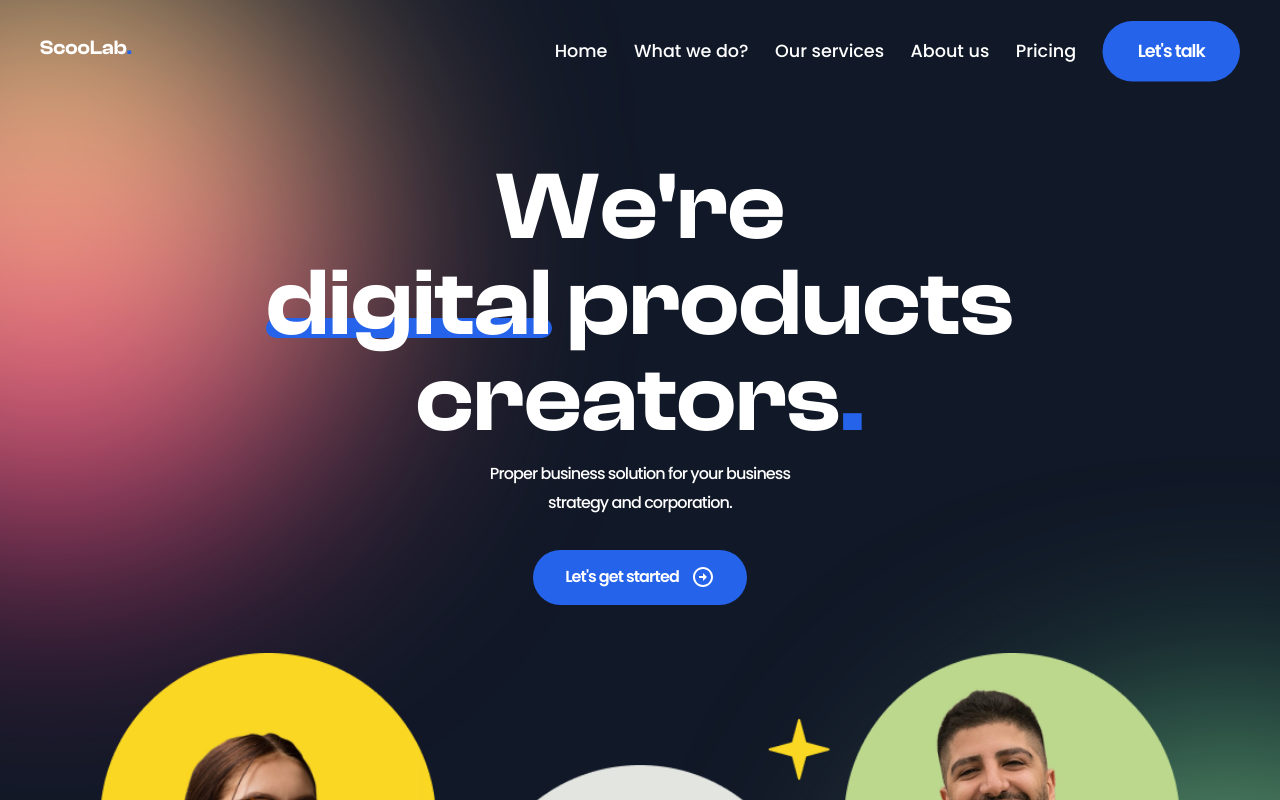
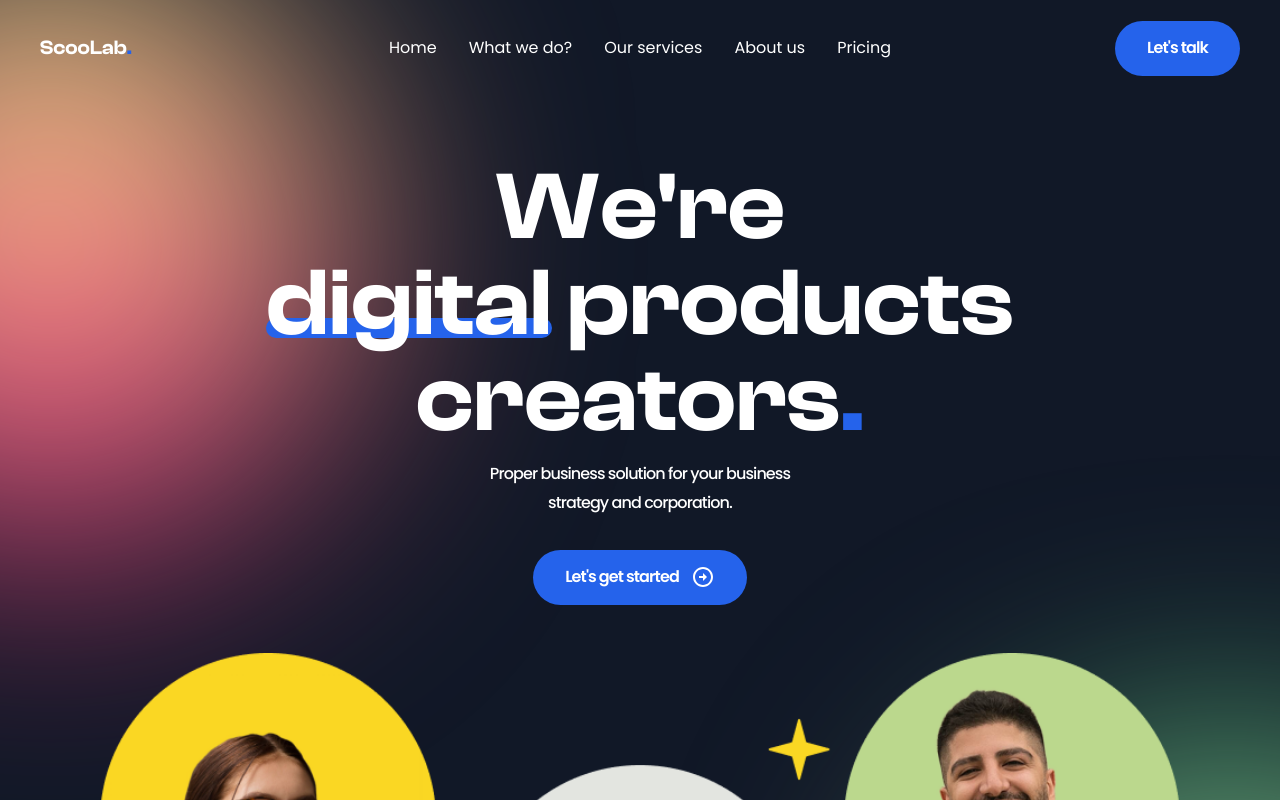
Before and after one commit to fajarfadillahh/scoolab-digital-agency-react-tailwind, a React (Vite) app: page / in a window 1280 px wide. Shown: the top 800 px of the page. Built offline with nearby package versions, Linux system fonts and the light colour scheme.

Commit message:
modified: fixed Header components

```diff
--- a/src/components/Header.jsx
+++ b/src/components/Header.jsx
@@ -26,7 +26,7 @@ const Header = () => {
         stickyHeader ? "bg-gray-900/80 backdrop-blur-lg" : "bg-transparent"
       }`}
     >
-      <div className="container flex h-24 items-center justify-between">
+      <div className="container flex h-24 items-center justify-between 2xl:relative">
         <Link
           to="/"
           className="font-title text-[20px] font-semibold text-white"
@@ -35,19 +35,19 @@ const Header = () => {
         </Link>
 
         <div
-          className={`fixed top-20 right-[6%] w-[230px] origin-top-right rounded-[2rem] bg-gray-800 p-6 transition-all duration-400 lg:static lg:top-0 lg:left-0 lg:flex lg:w-auto lg:scale-110 lg:items-center lg:gap-6 lg:bg-transparent lg:p-0  ${
-            menuOpen ? "scale-110" : "scale-0"
+          className={`fixed top-20 right-[6%] w-[260px] origin-top-right rounded-[2rem] bg-gray-800 py-8 px-6 transition-all duration-400 lg:static lg:inset-0 lg:flex lg:w-auto lg:scale-[auto] lg:items-center lg:gap-8 lg:bg-transparent lg:p-0 ${
+            menuOpen ? "scale-100" : "scale-0"
           }`}
         >
-          <ul className="mb-6 flex flex-col lg:mb-0 lg:flex-row lg:gap-6">
-            {HeaderLink.map((item, index) => {
+          <ul className="mb-6 flex flex-col lg:mb-0 lg:flex-row lg:gap-6 2xl:absolute 2xl:left-[50%] 2xl:-translate-x-[50%] 2xl:gap-8">
+            {HeaderLink.map((link, index) => {
               return (
                 <Link
                   key={index}
-                  to={item.path}
-                  className="flex h-[55px] items-center rounded-full px-4 font-medium text-white hover:bg-gray-700 lg:h-auto lg:p-0 lg:hover:bg-transparent lg:hover:text-blue-600"
+                  to={link.path}
+                  className="flex h-[55px] items-center rounded-full px-4 text-white hover:bg-gray-700 lg:h-auto lg:p-0 lg:hover:bg-transparent lg:hover:text-blue-600"
                 >
-                  {item.title}
+                  {link.title}
                 </Link>
               );
             })}
@@ -59,7 +59,7 @@ const Header = () => {
         </div>
 
         <div
-          className="inline-flex cursor-pointer p-1 text-[1.3rem] text-white lg:hidden"
+          className="z-50 inline-flex cursor-pointer p-1 text-[1.3rem] text-white lg:hidden"
           onClick={() => setMenuOpen(!menuOpen)}
         >
           {menuOpen ? <RiCloseFill /> : <RiMenu3Fill />}
```
